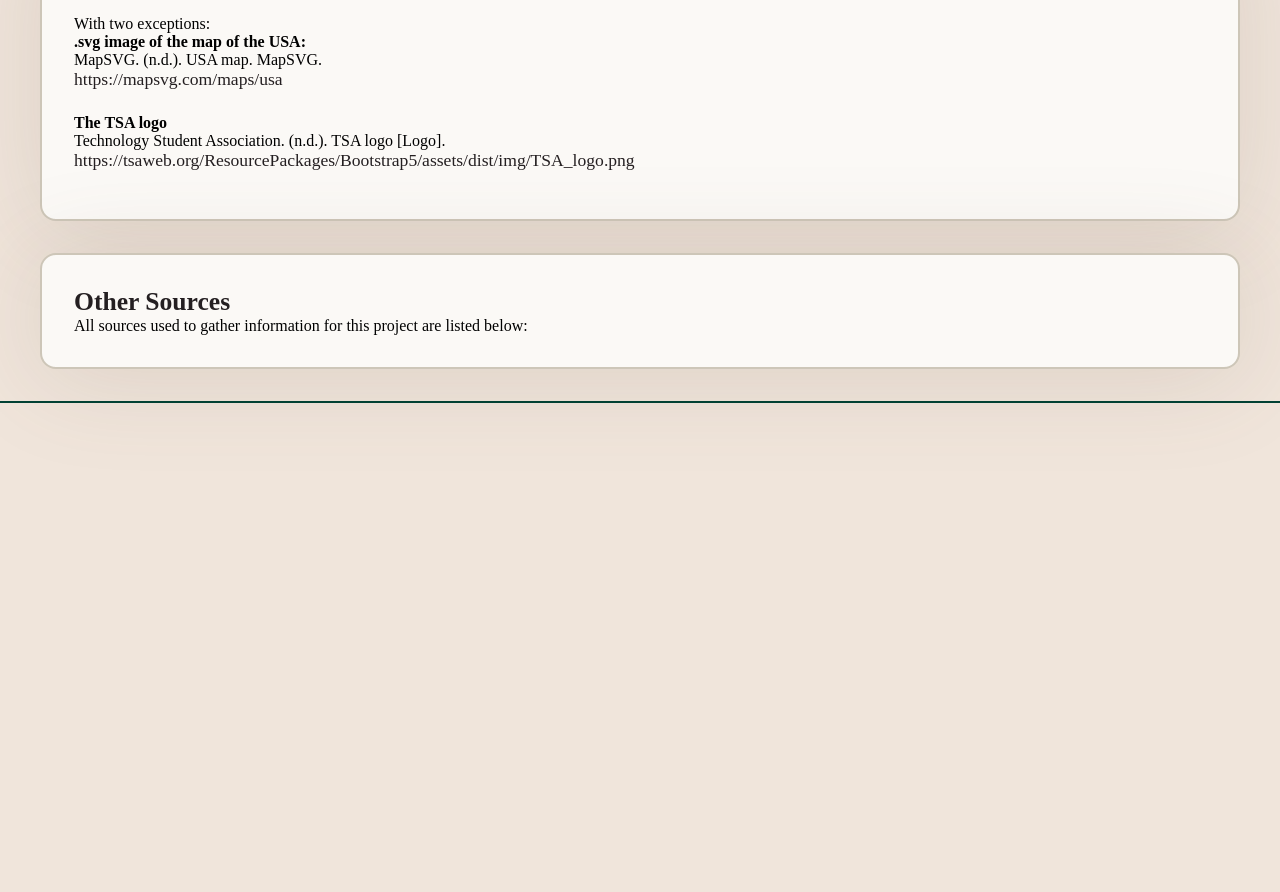
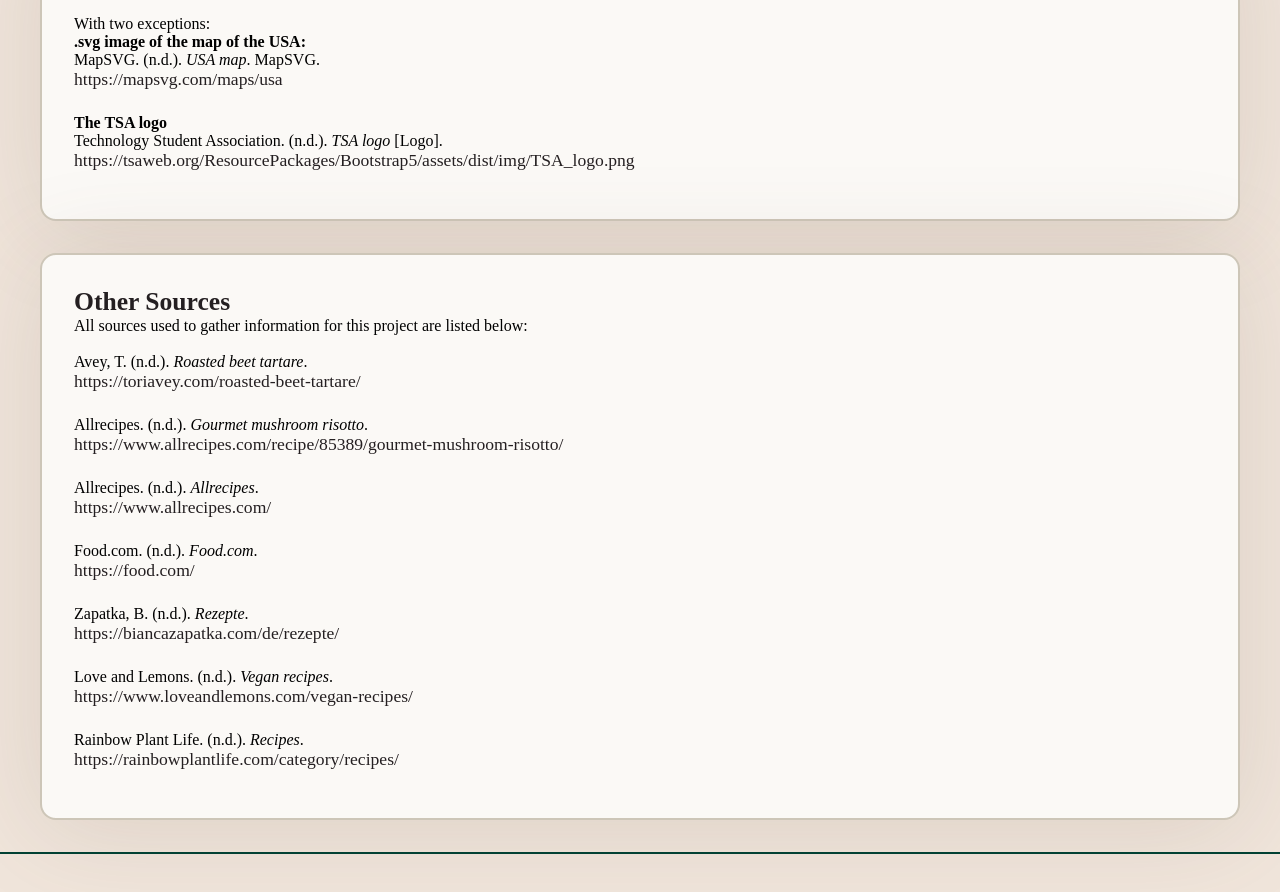
Before and after one commit to notCrazy0815/TSA-DesignBrief-25, a SvelteKit app: page /references in a window 1280 px wide. Shown: the part 580-1472 px from the top of the page. Built offline with nearby package versions, Linux system fonts and the light colour scheme; a web font is replaced by a local one.

Commit message:
references update

```diff
--- a/src/routes/references/+page.svelte
+++ b/src/routes/references/+page.svelte
@@ -28,11 +28,11 @@
             <div class="images">
                 <div class="image">
                     <h4>.svg image of the map of the USA:</h4>
-                    <p>MapSVG. (n.d.). USA map. MapSVG. <a href="https://mapsvg.com/maps/usa">https://mapsvg.com/maps/usa</a></p>
+                    <p>MapSVG. (n.d.). <i>USA map</i>. MapSVG. <a href="https://mapsvg.com/maps/usa">https://mapsvg.com/maps/usa</a></p>
                 </div>
                 <div class="image">
                     <h4>The TSA logo</h4>
-                    <p>Technology Student Association. (n.d.). TSA logo [Logo]. <a href="https://tsaweb.org/ResourcePackages/Bootstrap5/assets/dist/img/TSA_logo.png">https://tsaweb.org/ResourcePackages/Bootstrap5/assets/dist/img/TSA_logo.png</a></p>
+                    <p>Technology Student Association. (n.d.). <i>TSA logo</i> [Logo]. <a href="https://tsaweb.org/ResourcePackages/Bootstrap5/assets/dist/img/TSA_logo.png">https://tsaweb.org/ResourcePackages/Bootstrap5/assets/dist/img/TSA_logo.png</a></p>
                 </div>
             </div>
         </div>
@@ -40,6 +40,16 @@
         <div class="other-sources box">
             <h2>Other Sources</h2>
             <p>All sources used to gather information for this project are listed below:</p>
+            <br>
+            <div class="sources">
+                <p>Avey, T. (n.d.). <i>Roasted beet tartare</i>. <a href="https://toriavey.com/roasted-beet-tartare/" target="_blank">https://toriavey.com/roasted-beet-tartare/</a></p>
+                <p>Allrecipes. (n.d.). <i>Gourmet mushroom risotto</i>. <a href="https://www.allrecipes.com/recipe/85389/gourmet-mushroom-risotto/" target="_blank">https://www.allrecipes.com/recipe/85389/gourmet-mushroom-risotto/</a></p>
+                <p>Allrecipes. (n.d.). <i>Allrecipes</i>. <a href="https://www.allrecipes.com/" target="_blank">https://www.allrecipes.com/</a></p>
+                <p>Food.com. (n.d.). <i>Food.com</i>. <a href="https://food.com/" target="_blank">https://food.com/</a></p>
+                <p>Zapatka, B. (n.d.). <i>Rezepte</i>. <a href="https://biancazapatka.com/de/rezepte/" target="_blank">https://biancazapatka.com/de/rezepte/</a></p>
+                <p>Love and Lemons. (n.d.). <i>Vegan recipes</i>. <a href="https://www.loveandlemons.com/vegan-recipes/" target="_blank">https://www.loveandlemons.com/vegan-recipes/</a></p>
+                <p>Rainbow Plant Life. (n.d.). <i>Recipes</i>. <a href="https://rainbowplantlife.com/category/recipes/" target="_blank">https://rainbowplantlife.com/category/recipes/</a></p>
+            </div>
         </div>
     </div>
 
@@ -129,8 +139,8 @@
             }
         }
 
-        .image-sources {
-            .images {
+        .image-sources, .other-sources{
+            .images, .sources {
                 display: flex;
                 flex-direction: column;
                 gap: 0.5rem;
```
